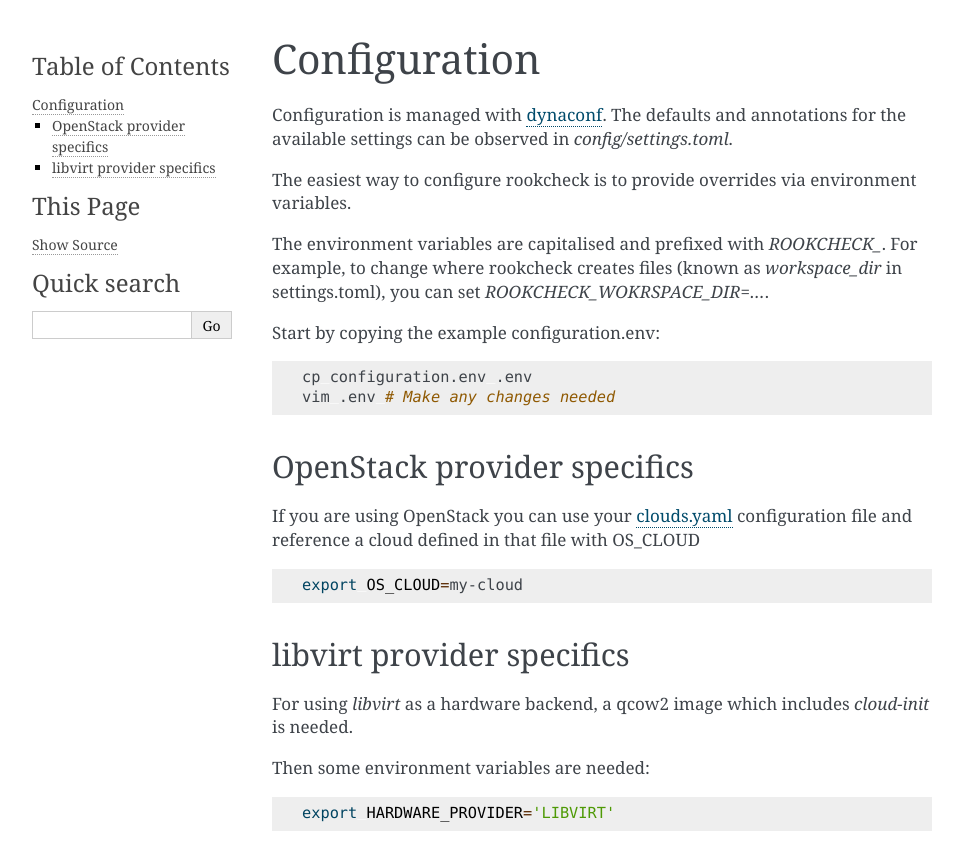
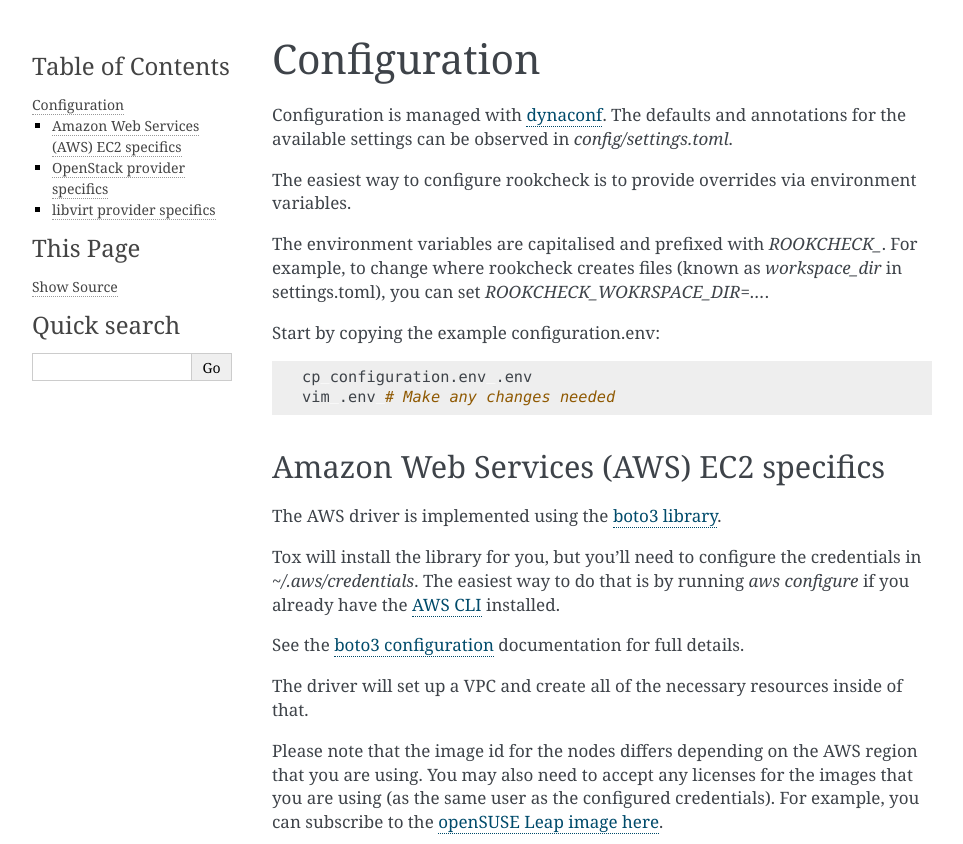
Before and after one commit to SUSE/rookcheck, a Sphinx documentation site: the page built from doc/source/configuration.rst, in a window 1280 px wide, cut to the strip 0-844 px from the top of the page. Shown: the whole strip, without its empty margins (148-1111 px from the left). Built offline with Sphinx 7.4.7, drawn with Linux system fonts in a browser that asks for light colours.

Commit message:
Document AWS driver

```diff
--- a/doc/source/configuration.rst
+++ b/doc/source/configuration.rst
@@ -20,6 +20,27 @@ Start by copying the example configuration.env:
 
     cp configuration.env .env
     vim .env # Make any changes needed
+
+Amazon Web Services (AWS) EC2 specifics
+---------------------------------------
+
+The AWS driver is implemented using the `boto3 library <https://boto3.amazonaws.com/v1/documentation/api/latest/index.html>`_.
+
+Tox will install the library for you, but you'll need to configure the
+credentials in `~/.aws/credentials`. The easiest way to do that is by running
+`aws configure` if you already have the `AWS CLI <http://aws.amazon.com/cli/>`_
+installed.
+
+See the `boto3 configuration <https://boto3.amazonaws.com/v1/documentation/api/latest/guide/quickstart.html#configuration>`_
+documentation for full details.
+
+The driver will set up a VPC and create all of the necessary resources inside
+of that.
+
+Please note that the image id for the nodes differs depending on the AWS
+region that you are using. You may also need to accept any licenses for the
+images that you are using (as the same user as the configured credentials).
+For example, you can subscribe to the `openSUSE Leap image here <https://aws.amazon.com/marketplace/pp/B01N4R3GJI>`_.
 
 OpenStack provider specifics
 ----------------------------
```
Also changed, not shown: 1 other file.
